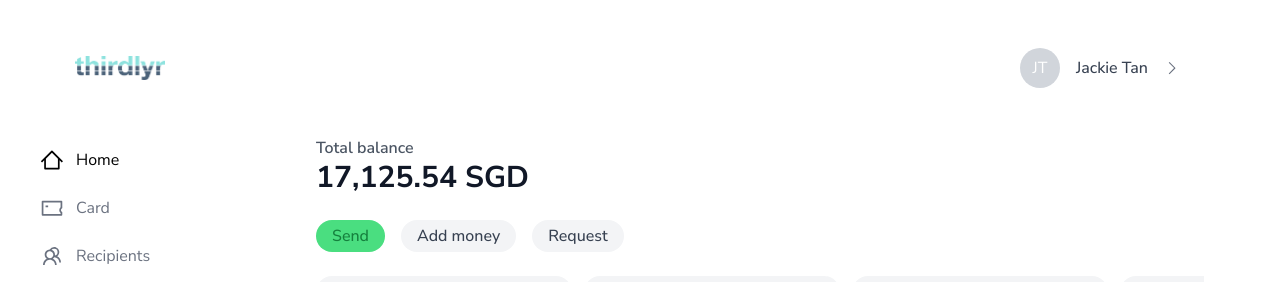
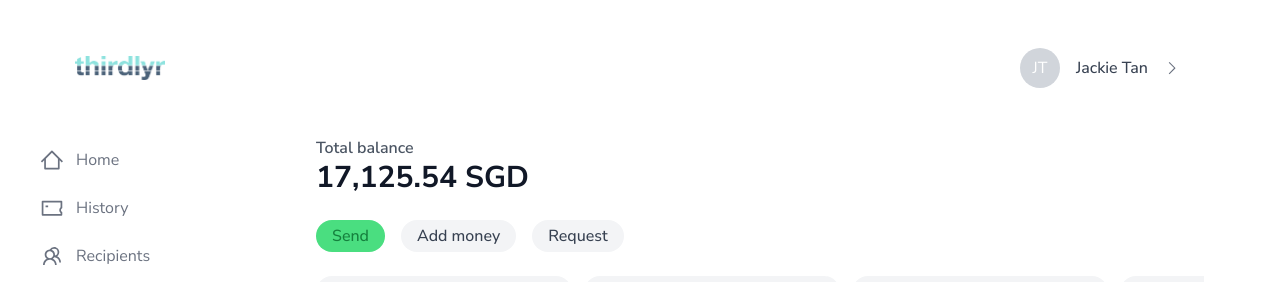
Before and after one commit to thirdlyr-test/test-app, a Next.js app: page / in a window 1280 px wide. Shown: the top 282 px of the page. Built offline with nearby package versions, Linux system fonts and the light colour scheme.

Commit message:
Update Sidebar.tsx

```diff
--- a/components/Sidebar.tsx
+++ b/components/Sidebar.tsx
@@ -1,4 +1,10 @@
+"use client"
+
+import { useRouter } from "next/navigation";
+
 export default function Sidebar() {
+  const router = useRouter();
+
   return (
     <div className="sidebar-container column-layout-left position-sticky flex flex-col white w-60 h-full">
       {/* Accessibility Center */}
@@ -7,6 +13,7 @@ export default function Sidebar() {
           src="/thirdlyr-high-res.png" // Replace with the actual path to your logo image
           alt="Logo"
           className="h-[24px] max-w-full"
+          onClick={() => router.push("/")}
         />
       </div>
 
@@ -19,8 +26,8 @@ export default function Sidebar() {
             <li aria-current="page">
               <a
                 role="menuitem"
-                href="/home"
-                className="generic-menu-item active text-black block py-3 px-4 rounded hover:bg-gray-700 flex items-center space-x-3"
+                href="/"
+                className="generic-menu-item text-gray-500 block py-3 px-4 rounded-full hover:bg-[#8DE2DE] hover:text-gray-800 flex items-center space-x-3 transition"
               >
                 <span className="tw-icon tw-icon-home">
                   <svg
@@ -44,7 +51,7 @@ export default function Sidebar() {
               <a
                 role="menuitem"
                 href="/card"
-                className="generic-menu-item text-gray-500 block py-3 px-4 rounded hover:bg-gray-700 flex items-center space-x-3"
+                className="generic-menu-item text-gray-500 block py-3 px-4 rounded-full hover:bg-[#8DE2DE] hover:text-gray-800 flex items-center space-x-3 transition"
               >
                 <span className="tw-icon tw-icon-card-transferwise">
                   <svg
@@ -63,7 +70,7 @@ export default function Sidebar() {
                     ></path>
                   </svg>
                 </span>
-                <span>Card</span>
+                <span>History</span>
               </a>
             </li>
 
@@ -72,7 +79,7 @@ export default function Sidebar() {
               <a
                 role="menuitem"
                 href="/recipients"
-                className="generic-menu-item text-gray-500 block py-3 px-4 rounded hover:bg-gray-700 flex items-center space-x-3"
+                className="generic-menu-item text-gray-500 block py-3 px-4 rounded-full hover:bg-[#8DE2DE] hover:text-gray-800 flex items-center space-x-3 transition"
               >
                 <span className="tw-icon tw-icon-recipients">
                   <svg
@@ -96,7 +103,7 @@ export default function Sidebar() {
               <a
                 role="menuitem"
                 href="/payments"
-                className="generic-menu-item text-gray-500 block py-3 px-4 rounded hover:bg-gray-700 flex items-center space-x-3"
+                className="generic-menu-item text-gray-500 block py-3 px-4 rounded-full hover:bg-[#8DE2DE] hover:text-gray-800 flex items-center space-x-3 transition"
               >
                 <span className="tw-icon tw-icon-multi-currency">
                   <svg
```
